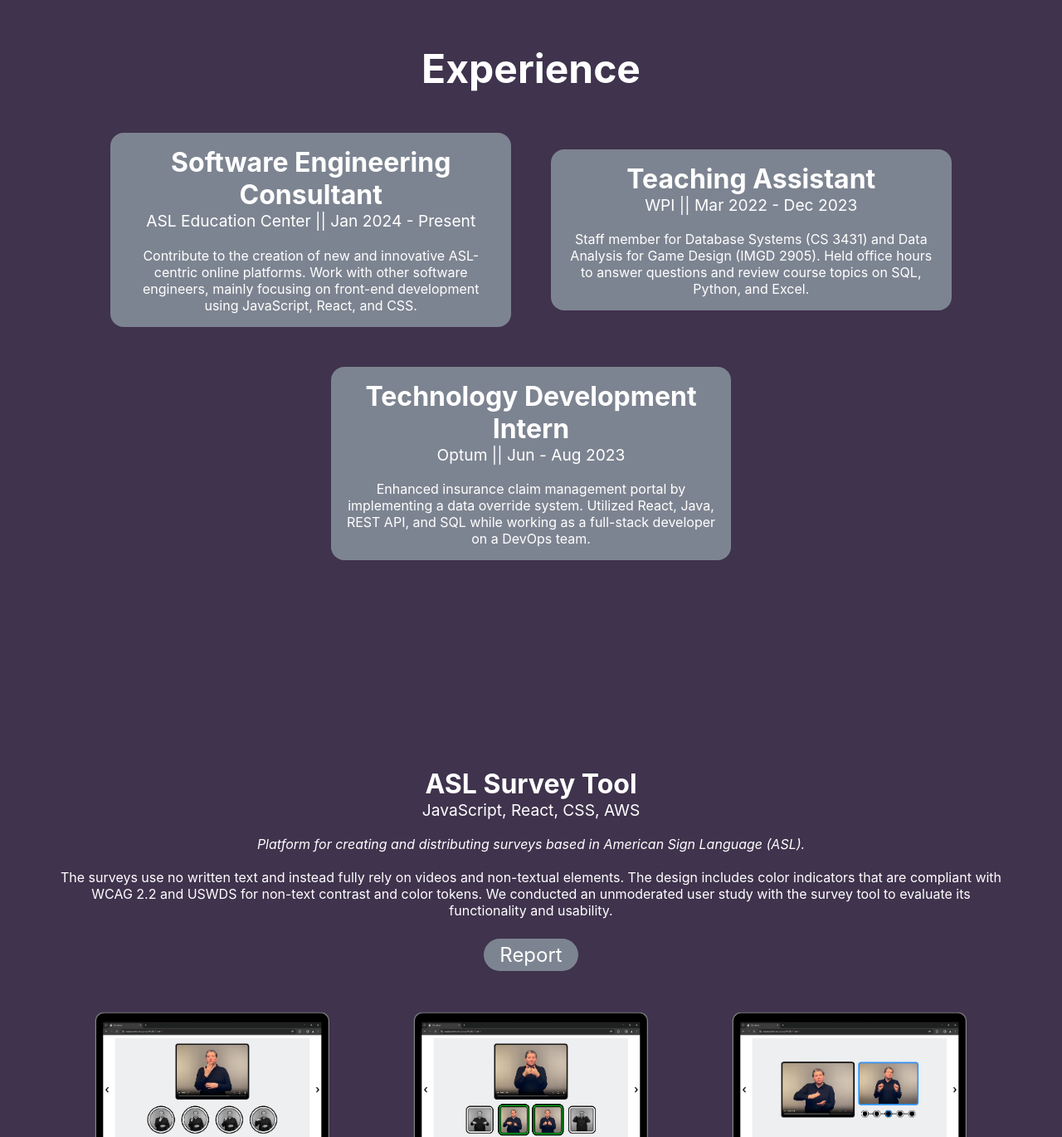
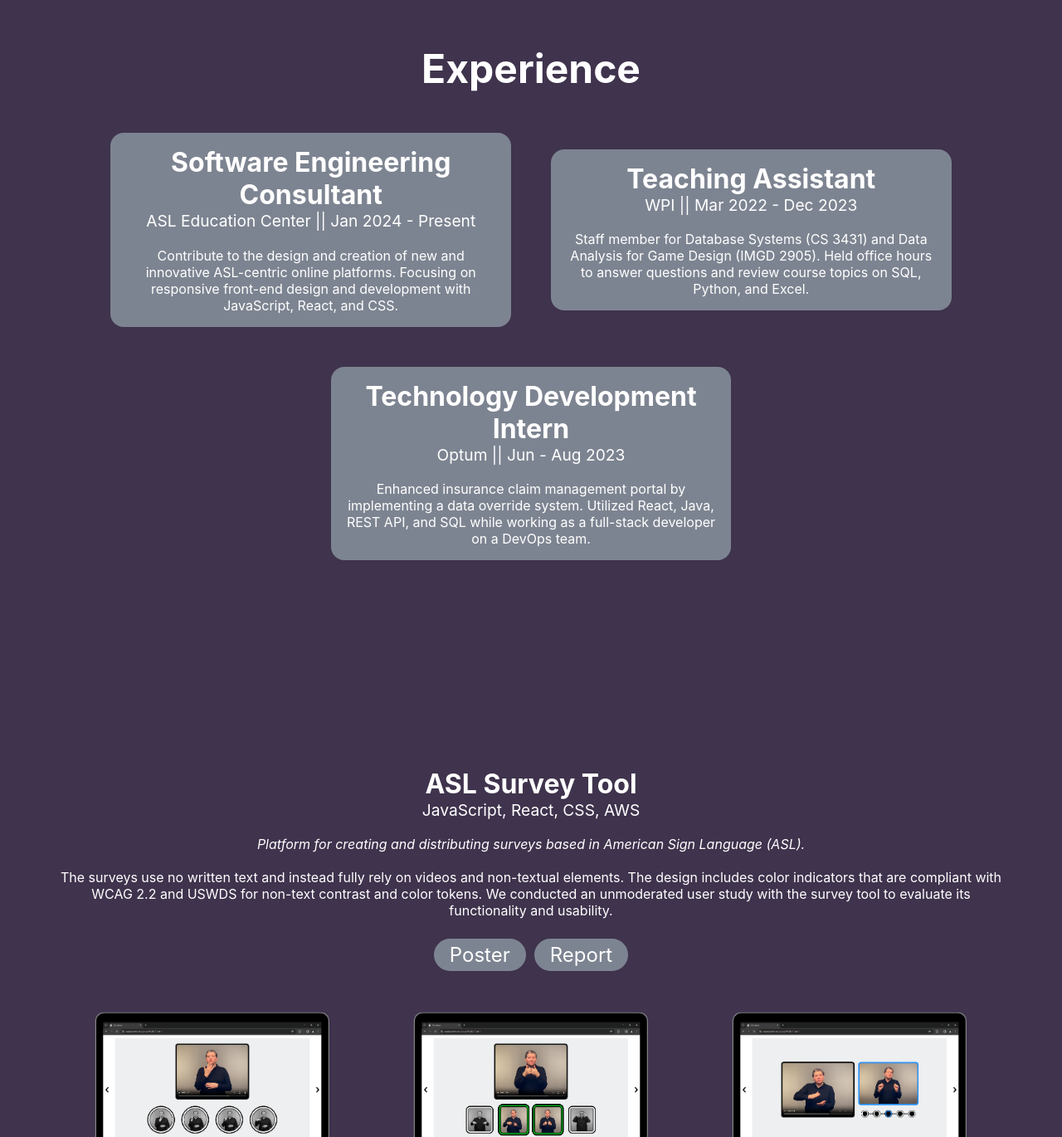
Before and after one commit to jennatripoli/jennatripoli.github.io, a React (Create React App) app: page / in a window 1280 px wide. Shown: the part 1620-2990 px from the top of the page at 83% size. Built offline with nearby package versions, Linux system fonts and the light colour scheme.

Commit message:
MQP poster

```diff
--- a/src/App.css
+++ b/src/App.css
@@ -186,6 +186,7 @@ html {
   transition: all 0.7s ease;
   background: none;
   color: white;
+  cursor: pointer;
 }
 
 .Header-button:hover, .Header-buttontext:hover {
--- a/src/App.js
+++ b/src/App.js
@@ -84,7 +84,7 @@ function App() {
           <div className="Job">
             <label className="Job-title">Software Engineering Consultant</label>
             <label className="Job-subtitle">ASL Education Center || Jan 2024 - Present</label>
-            <label className="Job-description">Contribute to the creation of new and innovative ASL-centric online platforms. Work with other software engineers, mainly focusing on front-end development using JavaScript, React, and CSS.</label>
+            <label className="Job-description">Contribute to the design and creation of new and innovative ASL-centric online platforms. Focusing on responsive front-end design and development with JavaScript, React, and CSS.</label>
           </div>
           <div className="Job">
             <label className="Job-title">Teaching Assistant</label>
@@ -105,6 +105,7 @@ function App() {
             <label className="Project-subtitle">JavaScript, React, CSS, AWS</label>
             <label className="Project-description"><i>Platform for creating and distributing surveys based in American Sign Language (ASL).</i><br /><br />The surveys use no written text and instead fully rely on videos and non-textual elements. The design includes color indicators that are compliant with WCAG 2.2 and USWDS for non-text contrast and color tokens. We conducted an unmoderated user study with the survey tool to evaluate its functionality and usability.</label>
             <div className="Project-buttons">
+              <a className="Project-button" href="media/asl_survey_tool/poster.png" target="_blank" rel="noopener noreferrer">Poster</a>
               <a className="Project-button" href="docs/asl_survey_tool.pdf" target="_blank" rel="noopener noreferrer">Report</a>
             </div>
           </div>
```
Also changed, not shown: 2 other files (tests, documents, lock files or other folders).
